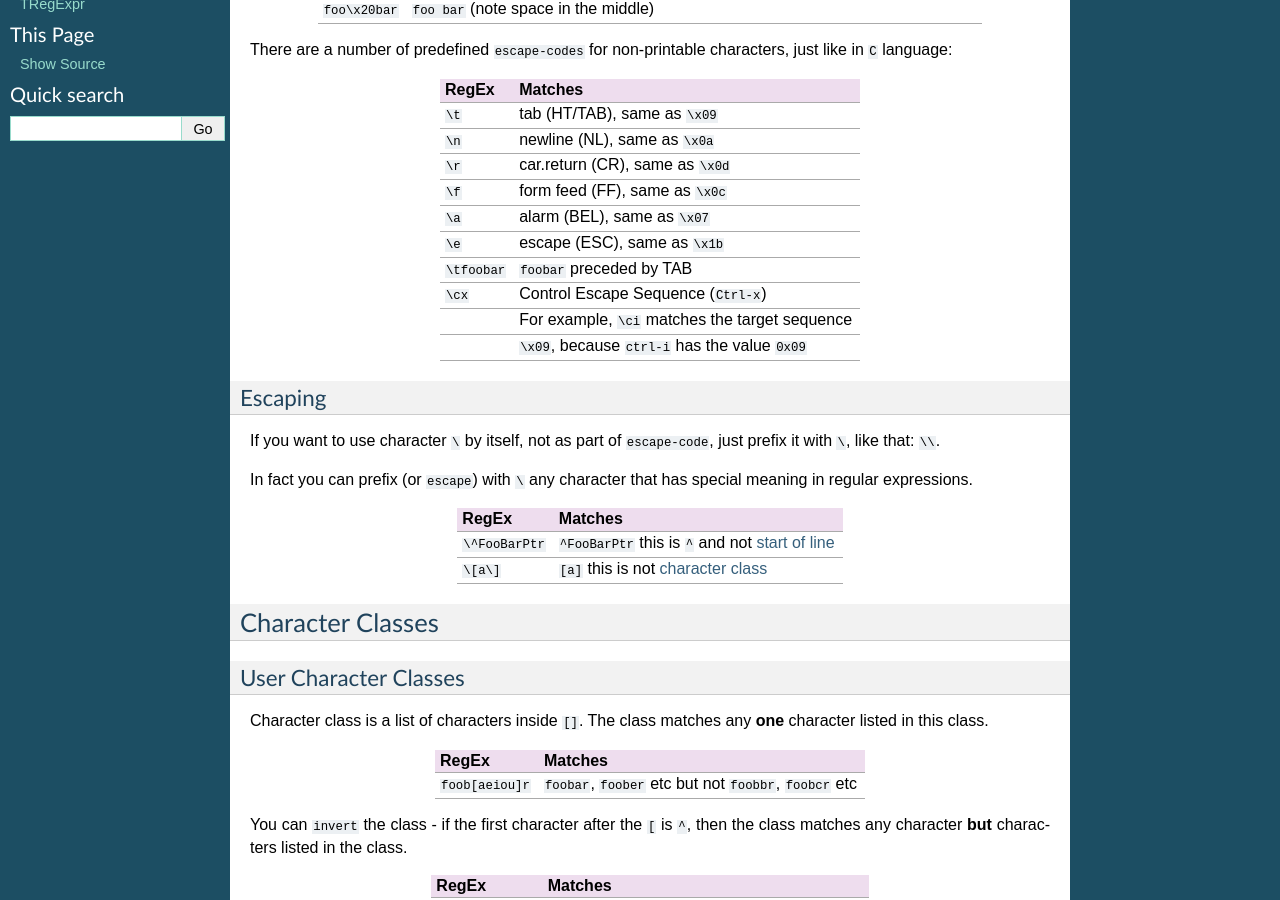
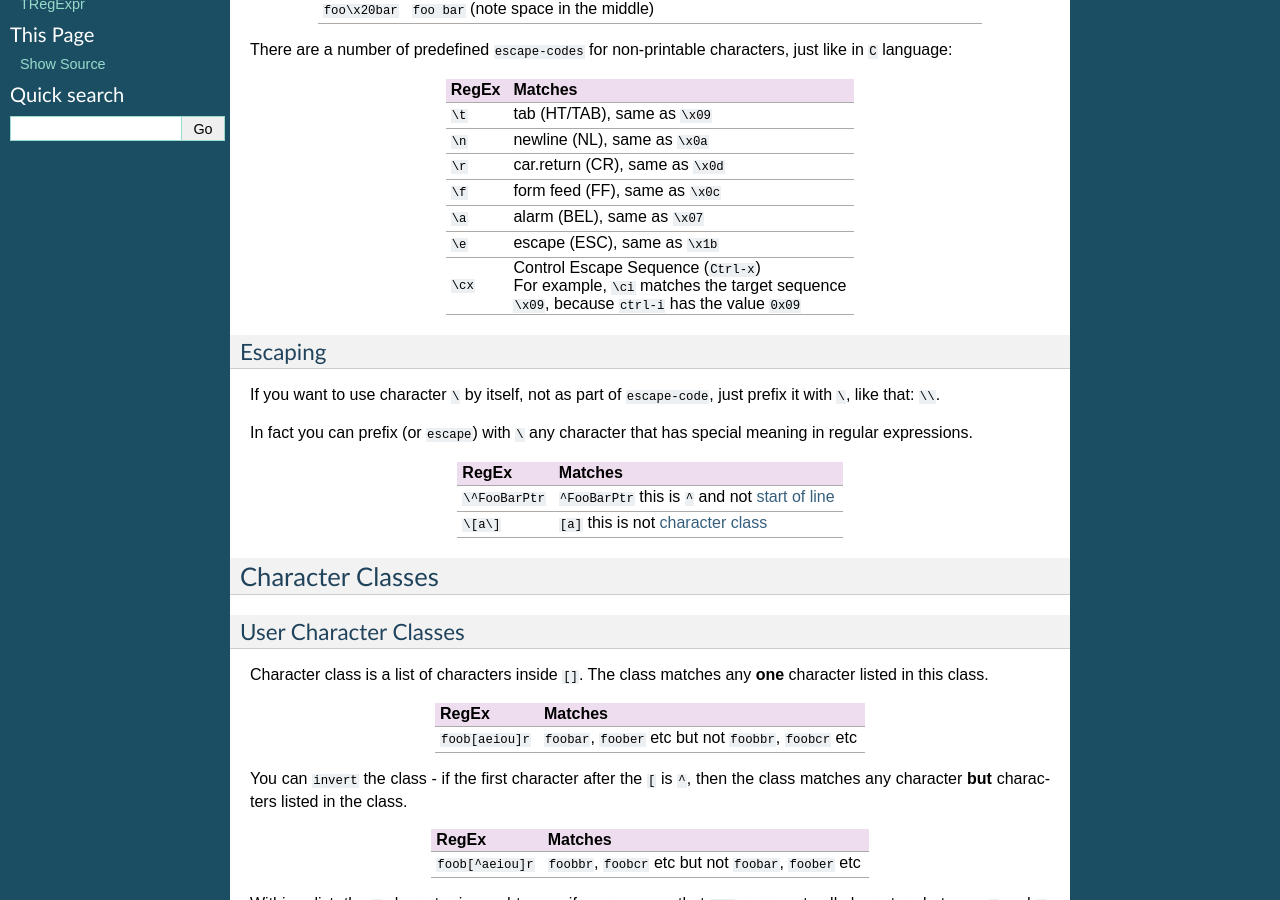
Before and after one commit to andgineer/TRegExpr, a Sphinx documentation site: the page built from docs/regular_expressions.rst, in a window 1280 px wide and 900 px high, scrolled down 744 px. Built offline with Sphinx 7.4.7, drawn with Linux system fonts in a browser that asks for light colours.

Commit message:
https://github.com/andgineer/TRegExpr/issues/61

```diff
--- a/docs/regular_expressions.rst
+++ b/docs/regular_expressions.rst
@@ -67,10 +67,9 @@ RegEx        Matches
 ``\f``       form feed (FF), same as ``\x0c``
 ``\a``       alarm (BEL), same as ``\x07``
 ``\e``       escape (ESC), same as ``\x1b``
-``\tfoobar`` ``foobar`` preceded by TAB
-``\cx``      Control Escape Sequence (``Ctrl-x``)
-..           For example, ``\ci`` matches the target sequence
-..           ``\x09``, because ``ctrl-i`` has the value ``0x09``
+``\cx``      | Control Escape Sequence (``Ctrl-x``)
+             | For example, ``\ci`` matches the target sequence
+             | ``\x09``, because ``ctrl-i`` has the value ``0x09``
 ============ ==========================================================================
 
 
@@ -153,10 +152,10 @@ RegEx      Matches
 ``\D``     a non-numeric
 ``\s``     any space (same as ``[ \t\n\r\f]``)
 ``\S``     a non space
-``\h``     horizontal whitespace. the tab and all characters
-..         in the "space separator" Unicode category.
-``\v``     vertical whitespace. all characters treated as
-..         line breaks in the Unicode standard.
+``\h``     | horizontal whitespace. the tab and all characters
+           | in the "space separator" Unicode category.
+``\v``     | vertical whitespace. all characters treated as
+           | line breaks in the Unicode standard.
 ======     ==============================================
 
 You may use ``\w``, ``\d`` and ``\s`` within
```
Also changed, not shown: 5 other files.
